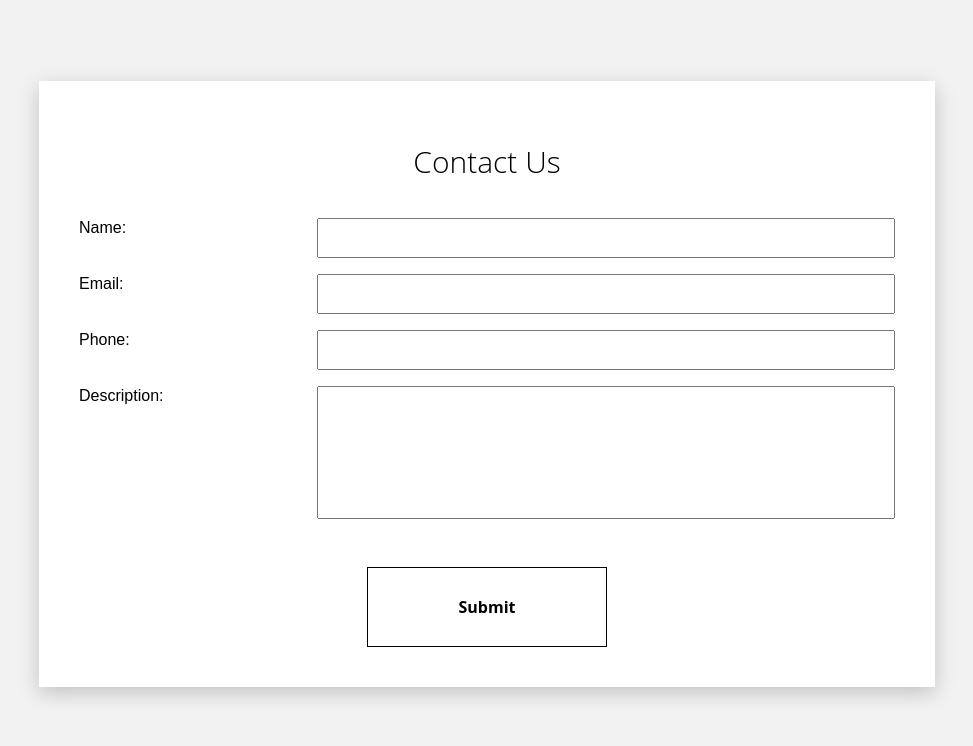
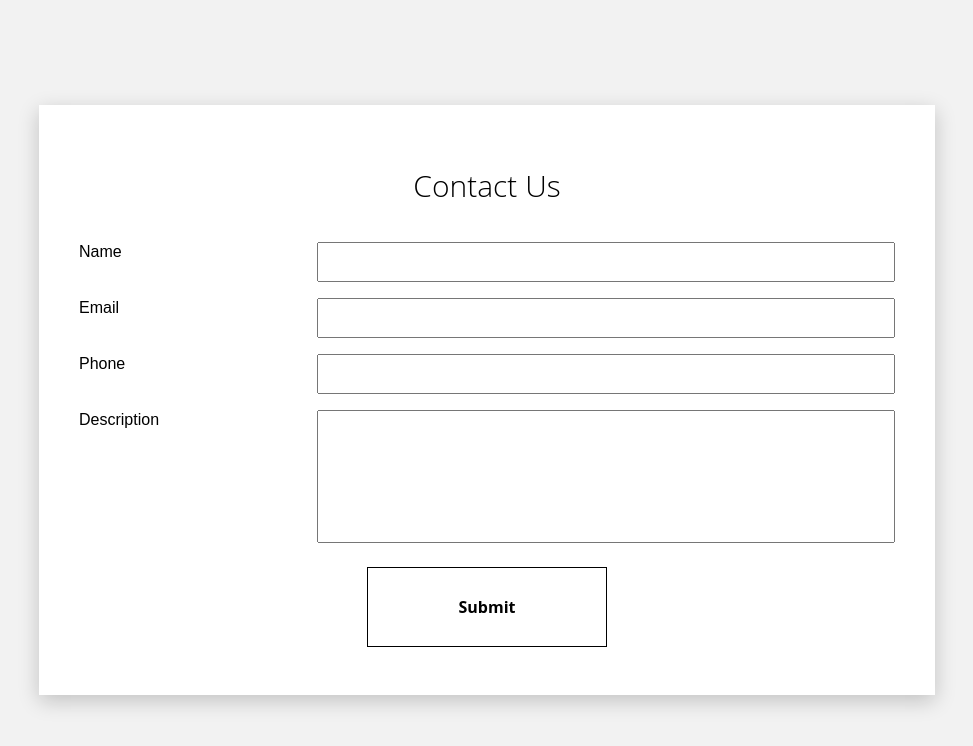
Before and after one commit to enimsoft/manipalcartons, a Next.js app: page /contact in a window 1280 px wide. Shown: the top 746 px of the page, without its empty margins (153-1126 px from the left). Built offline with nearby package versions, Linux system fonts and the light colour scheme.

Commit message:
ui changes

```diff
--- a/pages/contact.jsx
+++ b/pages/contact.jsx
@@ -4,12 +4,12 @@ import cx from 'classnames'
 const contact = () => (
     <div className={styles.container}>
         <div className={styles.card}>
-            <h1>Contact Us</h1>
+            <h1 className={styles.heading}>Contact Us</h1>
             <form className={cx(styles.grid, styles.form)}>
-                <div className={styles.label}>Name:</div><div className={styles.input}><input type="name" className={styles.field} /></div>
-                <div className={styles.label}>Email:</div><div className={styles.input}><input type="email" className={styles.field} /></div>
-                <div className={styles.label}>Phone:</div><div className={styles.input}><input type="phone" className={styles.field} /></div>
-                <div className={styles.label}>Description:</div><div className={styles.input}><textarea className={styles.textarea} /></div>
+                <div className={styles.label}>Name</div><div className={styles.input}><input type="name" className={styles.field} /></div>
+                <div className={styles.label}>Email</div><div className={styles.input}><input type="email" className={styles.field} /></div>
+                <div className={styles.label}>Phone</div><div className={styles.input}><input type="phone" className={styles.field} /></div>
+                <div className={styles.label}>Description</div><div className={styles.input}><textarea className={styles.textarea} /></div>
             </form>
             <div className={styles.submit}><button class="btn2">Submit</button></div>
         </div>
--- a/styles/Contact.module.css
+++ b/styles/Contact.module.css
@@ -10,11 +10,7 @@
     text-align: center;
 }
 
-.card>div {
-    padding: 0.5em;
-}
-
-.form > *{
+.form > * {
     padding: 0.5em;
 }
 
@@ -41,8 +37,9 @@
     width: 100%;
 }
 
-.submit {
-    margin: 2em 0 0 0;
+.heading, .submit {
+    margin: 0;
+    padding: 1em 0;
 }
 
 .submit>* {
@@ -60,7 +57,6 @@
         min-width: 70vw;
         max-width: 90vw;
         min-height: 70vh;
-        margin: 0 0 2em 0;
         box-shadow: 0px 6px 20px 0px rgba(0, 0, 0, 0.2);
     }
     .grid {
```
